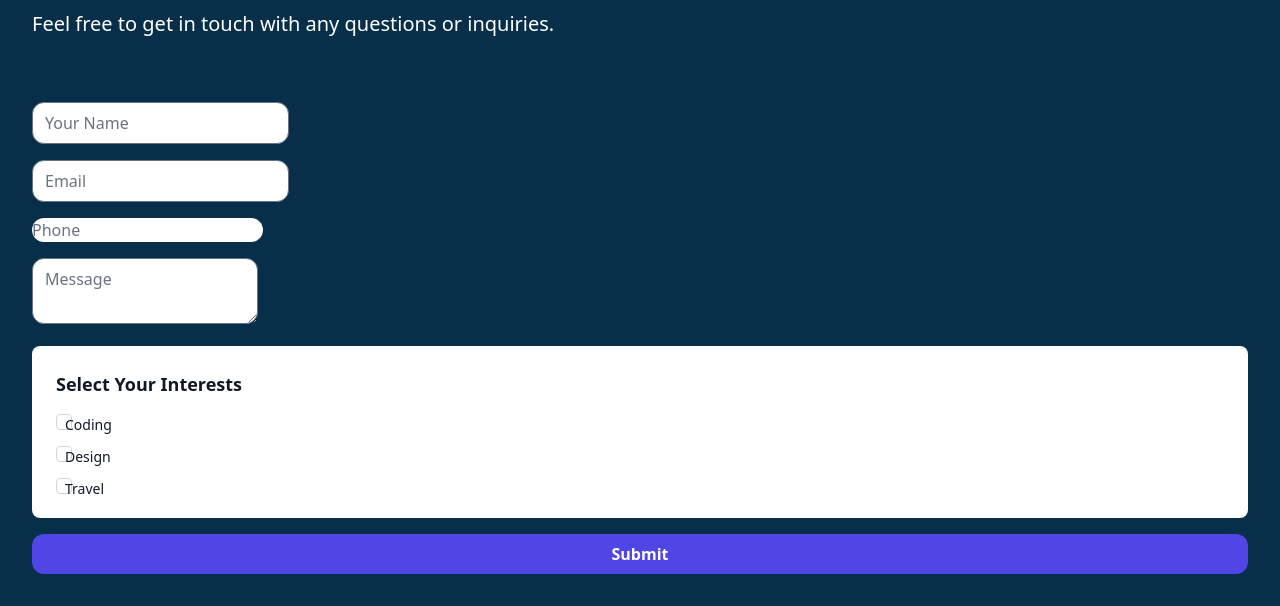
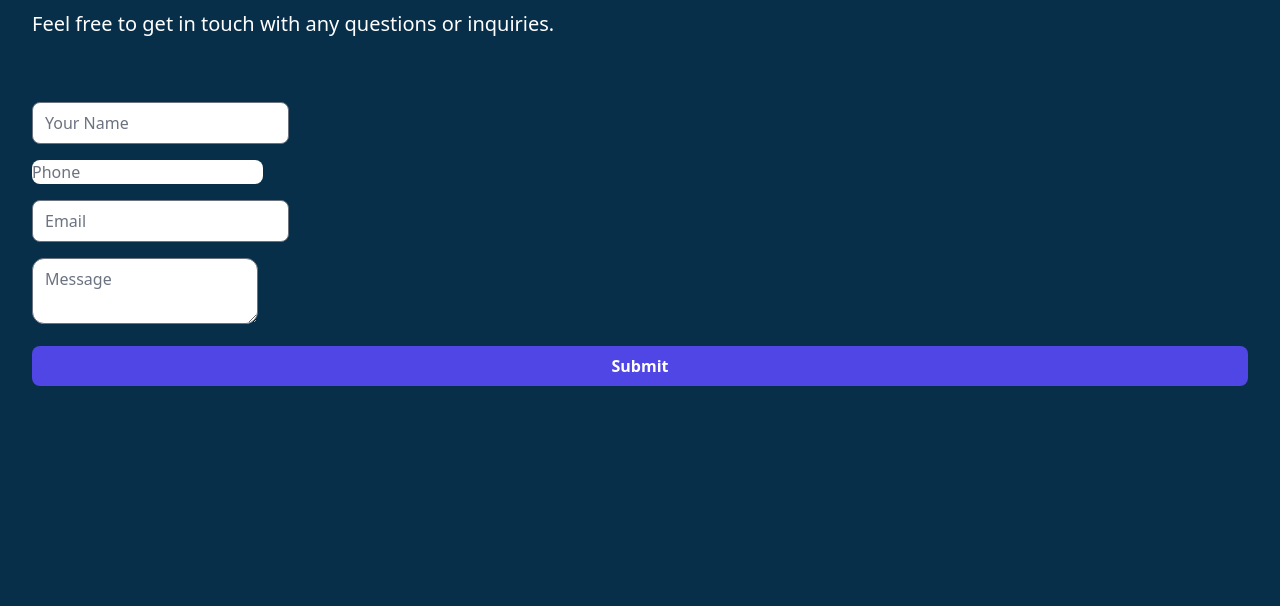
Before and after one commit to SWIC-177/html-css-skills-demo-Jasonm15, a website built with Vite: page index.html in a window 1280 px wide. Shown: the part 742-1348 px from the top of the page. After the commit the page ends 1160 px from the top, so only its background shows below. Built offline with nearby package versions, Linux system fonts and the light colour scheme.

Commit message:
got rid of the checkboxes

```diff
--- a/index.html
+++ b/index.html
@@ -53,63 +53,32 @@
       <p>Feel free to get in touch with any questions or inquiries.</p>
     </div>
 
-    <form class="flex flex-col gap-y-4 p-8  text-black [&_input]:rounded-xl [&_label]:sr-only  [&_textarea]:rounded-xl   ">
+    <form class="flex flex-col gap-y-4 p-8  text-black [&_input]:rounded-lg [&_label]:sr-only  [&_textarea]:rounded-xl   ">
 
     <div>
       <label for="name">Name:</label>
       <input type="text" id="name" placeholder="Your Name" />
     </div>
+
+    <div>
+      <label for="phone">Phone:</label>
+      <input type="phone" id="phone" placeholder="Phone" />
+    </div>
+
     <div>
       <label for="email">Email:</label>
       <input type="email" id="email" placeholder="Email" />
     </div>
-    <div>
-      <label for="phone">Phone:</label>
-      <input type="phone" id="phone" placeholder="Phone" />
-    </div>
+
+
+
+
     <div>
       <label for="message" class="rounded-4xl">Message:</label>
       <textarea id="message" placeholder="Message"></textarea>
     </div>
 
-      <div class="space-y-4 rounded-lg bg-white p-6">
-        <h2 class="text-lg font-semibold text-gray-900">
-          Select Your Interests
-        </h2>
-        <div class="flex items-center">
-          <input-checkbox
-            type="checkbox"
-            id="coding"
-            name="interests"
-            class="rounded border-gray-300 text-indigo-600 focus:ring-indigo-500"
-          />
-          <name for="coding" class="ml-2 block text-sm text-gray-900"
-            >Coding</name
-          >
-        </div>
-        <div class="flex items-center">
-          <input-checkbox
-            type="checkbox"
-            id="design"
-            name="interests"
-            class="rounded border-gray-300 text-indigo-600 focus:ring-indigo-500"
-          />
-          <name for="design" class="ml-2 block text-sm text-gray-900"
-            >Design</name
-          >
-        </div>
-        <div class="flex items-center">
-          <input-checkbox
-            type="checkbox"
-            id="travel"
-            name="interests"
-            class="rounded border-gray-300 text-indigo-600 focus:ring-indigo-500"
-          />
-          <name for="travel" class="ml-2 block text-sm text-gray-900"
-            >Travel</name
-          >
-        </div>
-      </div>
+
 
       <input
         type="submit"
```
